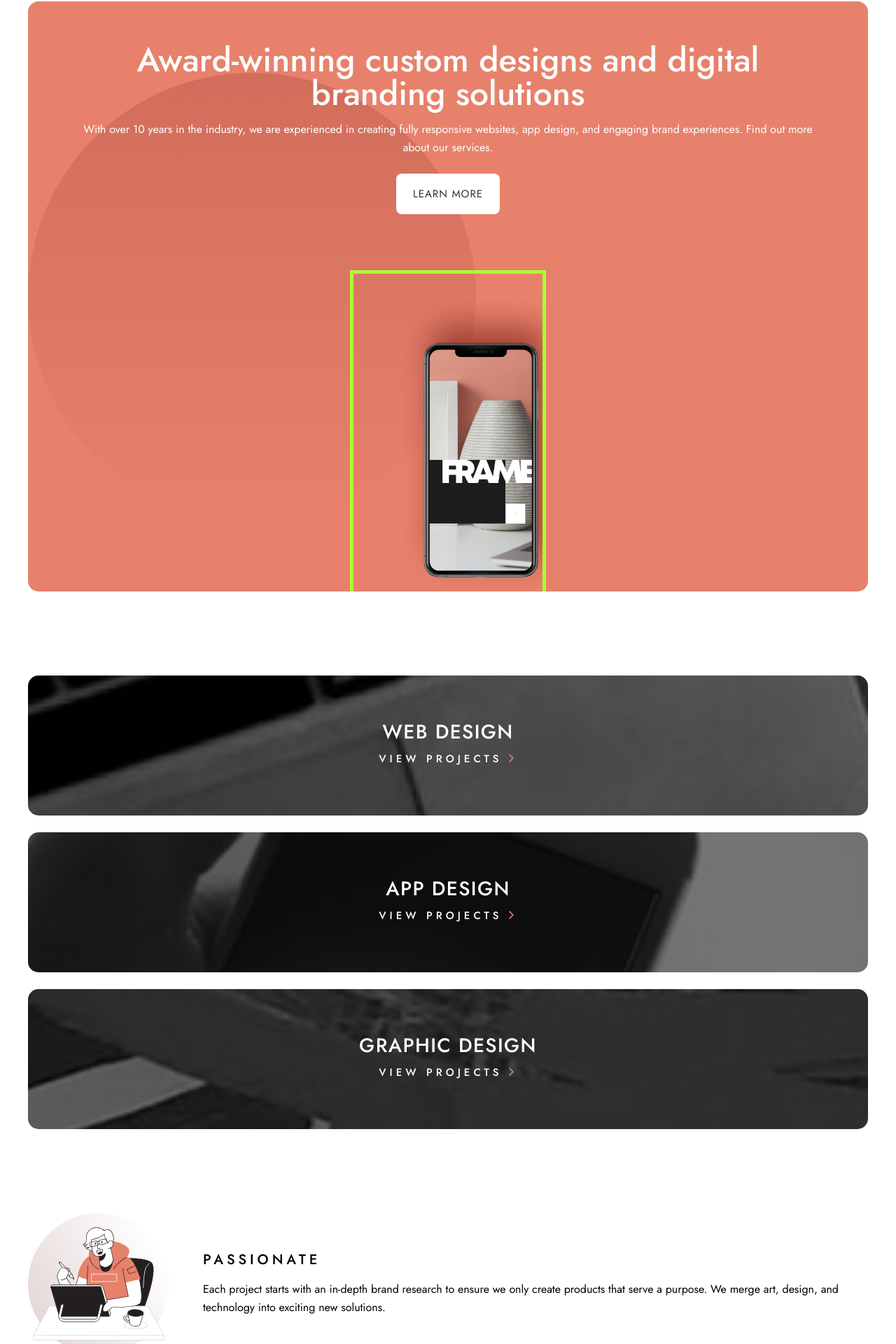
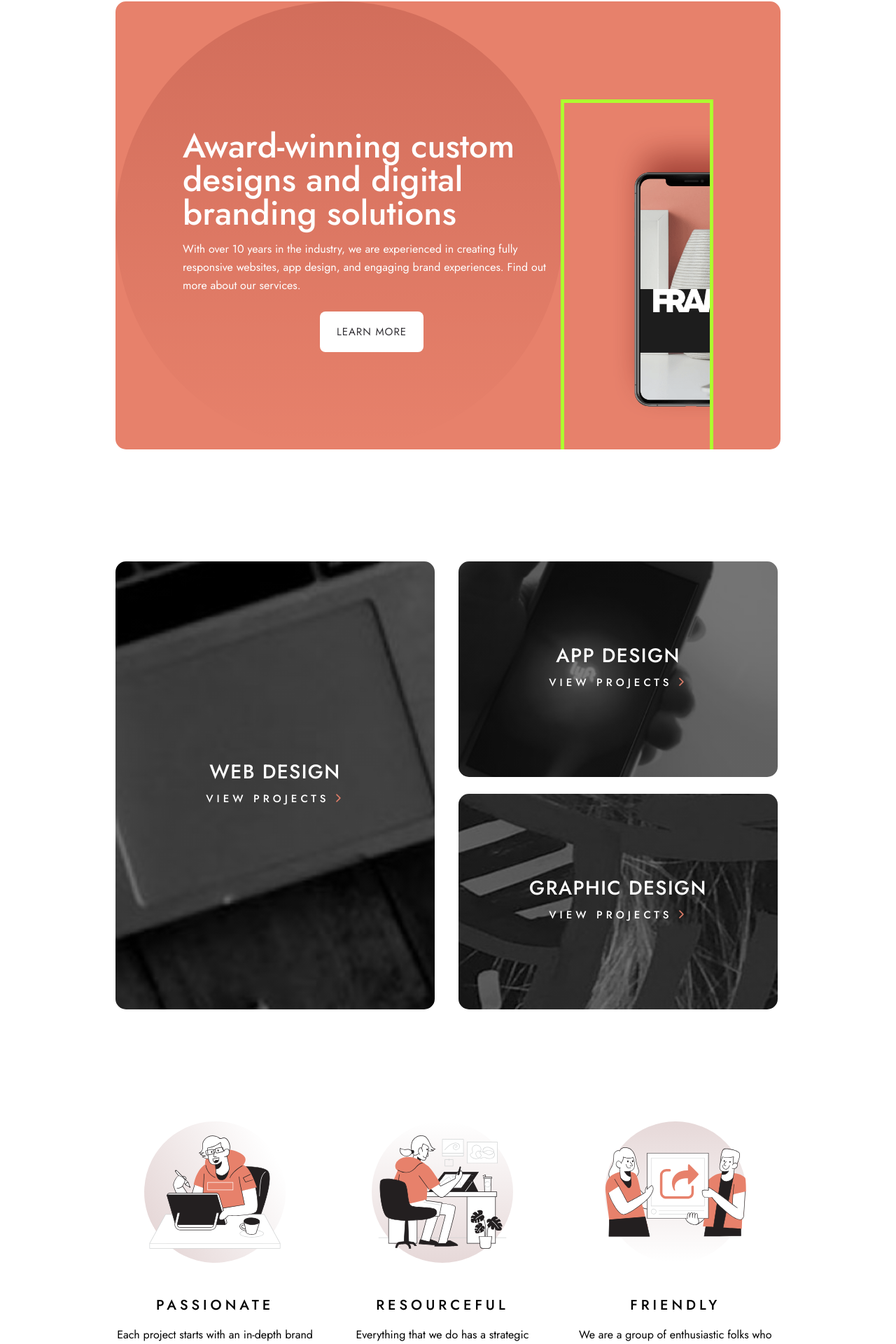
Before and after one commit to ringtho/designo, a React (Create React App) app: page / in a window 1280 px wide. Shown: the part 126-2046 px from the top of the page at 70% size. Built offline with nearby package versions, Linux system fonts and the light colour scheme; the HTML template or start-up script is replaced by a standard one.

Commit message:
Updated the Desktop media querries for the home page

```diff
--- a/src/index.css
+++ b/src/index.css
@@ -932,11 +932,11 @@ hr {
     margin: 0 40px 120px;
   }
 
-.offer-container-web,
-.offer-container-app,
-.offer-container-graphic {
-  height: 200px;
-}
+  .offer-container-web,
+  .offer-container-app,
+  .offer-container-graphic {
+    height: 200px;
+  }
 
   .get-in-touch {
     height: 350px;
@@ -1234,19 +1234,25 @@ hr {
 }
 
 @media screen and (min-width: 769px){
+
+}
+
+@media screen and (min-width: 1080px) {
   .nav-items {
     padding: 64px 165px;
+  }
+
+  .get-in-touch {
+    height: fit-content;
+    margin: 0 165px;
   }
 
   .footer-contents {
     padding: 72px 165px;
   }
-}
 
-@media screen and (min-width: 1080px) {
-  .get-in-touch {
-    height: fit-content;
-    margin: 0 165px;
+  .hero {
+    margin: 0px 165px 160px;
   }
 
   .get-in-touch-container {
@@ -1265,4 +1271,62 @@ hr {
   .footer-btn {
     margin: 0;
   }
+
+  .hero {
+    height: 640px;
+    margin: 0px 165px 160px;
+  }
+
+  .hero-container {
+    padding: 0 96px;
+    display: flex;
+    align-items: center;
+  }
+
+  .hero-content {
+    height: 350px;
+    max-width: 540px;
+    text-align: left;
+  }
+
+  .hero-image {
+    margin-top: 140px;
+    width: 284px;
+  }
+
+  .offers {
+    margin: 0 165px 160px;
+    height: 640px;
+    flex-wrap: wrap;
+    gap: 24px 30px;
+  }
+
+  .offer-container-web {
+    flex: 2 1 100%;
+    width: 48%;
+  }
+
+  .offer-container-app,
+  .offer-container-graphic {
+    flex: 1 0 auto;
+    width: 48%;
+  }
+
+  .soft-skills {
+    margin: 160px 165px;
+    gap: 30px;
+    flex-direction: row;
+  }
+
+  .soft-skills-container {
+    flex-direction: column;
+    justify-content: center;
+    align-items: center;
+  }
+
+  .soft-skills-desc {
+    text-align: center;
+    align-items: center;
+  }
+
 }
```
